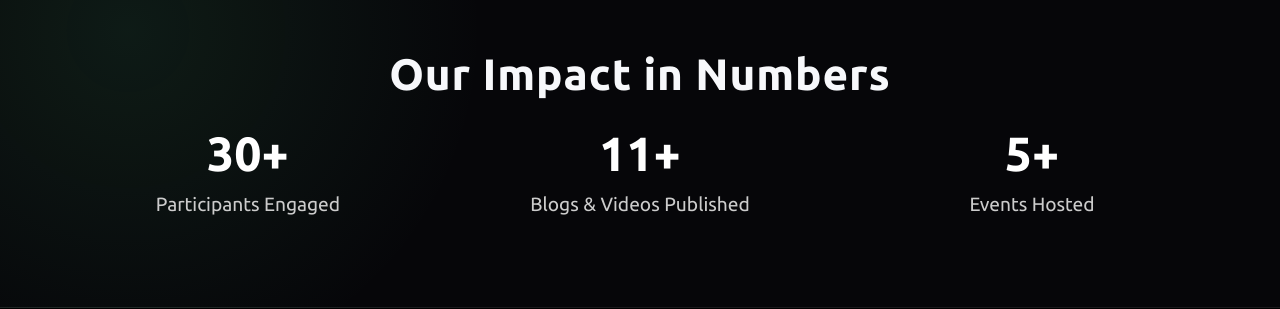
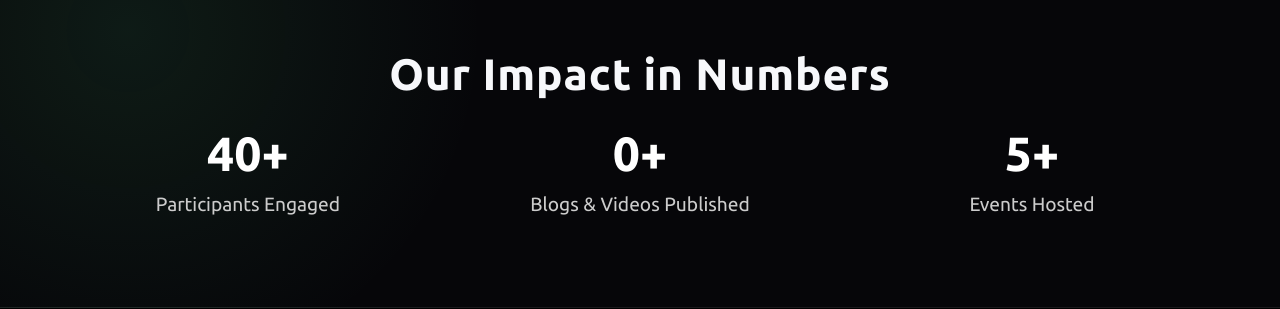
Before and after one commit to mohsinwarind/TheWiseSapiens, a Django app: template TWS/ngo/templates/ngo/home.html in a window 1280 px wide. Shown: the part 2269-2578 px from the top of the page. Run offline with Django 5.2, Linux system fonts and the light colour scheme; the template is opened without the code that fills it, so the values that code supplies are empty; some web fonts are replaced.

Commit message:
Implementing Autoupdate for the number of blogs in impact section for home page

```diff
--- a/TWS/ngo/templates/ngo/home.html
+++ b/TWS/ngo/templates/ngo/home.html
@@ -108,11 +108,11 @@
         <h2 class="text-center hero-heading mb-4" data-aos="fade-up" data-aos-duration="1000">Our Impact in Numbers</h2>
         <div class="row text-center">
             <div class="col-md-4 mb-4" data-aos="fade-up" data-aos-duration="1000">
-                <h3 class="display-5 fw-bold counter" data-target="30" data-suffix="+">0</h3>
+                <h3 class="display-5 fw-bold counter" data-target="40" data-suffix="+">0</h3>
                 <p>Participants Engaged</p>
             </div>
             <div class="col-md-4 mb-4" data-aos="fade-up" data-aos-delay="200" data-aos-duration="1000">
-                <h3 class="display-5 fw-bold counter" data-target="11" data-suffix="+">0</h3>
+                <h3 class="display-5 fw-bold counter" data-target="{{ blog_count }}" data-suffix="+">0</h3>
                 <p>Blogs & Videos Published</p>
             </div>
             <div class="col-md-4 mb-4" data-aos="fade-up" data-aos-delay="400" data-aos-duration="1000">
```
Also changed, not shown: TWS/ngo/views.py (+7 -2 lines), TWS/blogs/static/blogs/script.js (line endings or trailing spaces).
